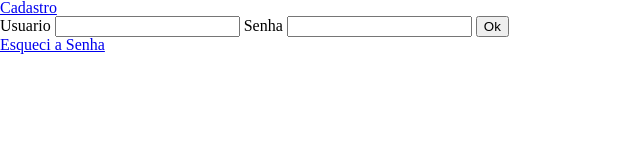
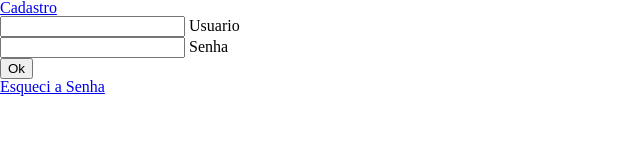
Before and after one commit to Kauane1916/g243h2t, a plain HTML site: page index.html in a window 1280 px wide. Shown: the whole page, without its empty margins (0-640 px from the left). Drawn offline with Linux system fonts and the light colour scheme.

Commit message:
Add files via upload

```diff
--- a/index.html
+++ b/index.html
@@ -18,14 +18,22 @@
     </div>
     <div class="login-usuario">
        <from action="" class="forLogin">
-          <label for="usuario">Usuario</label>
-          <input type="text" id="usuario" name="usuario">
-          <label for="senha">Senha</label>
-          <input type="password" id="senha" name="senha">
+
+         <div class="campoInput">
+           <input type="text" id="usuario" name="usuario" placeholder="" required>
+           <label for="usuario">Usuario</label>
+         </div>
+         <div class="campoInput">
+            <input type="text" id="usuario" name="usuario" placeholder="" required>
+            <label for="senha">Senha</label>
+         </div>
+         <div class="campoBtn">
           <button type="submit">Ok</button>
+         </div>
        </from>
-      <div><a href="./paginas/rescuperarsenha.html">Esqueci a Senha</a></div>
+      <div class="eaqueci senha"><a href="./paginas/rescuperarsenha.html">Esqueci a Senha</a></div>
     </div>
+
     </header>
     <section class="principal">
 
```
